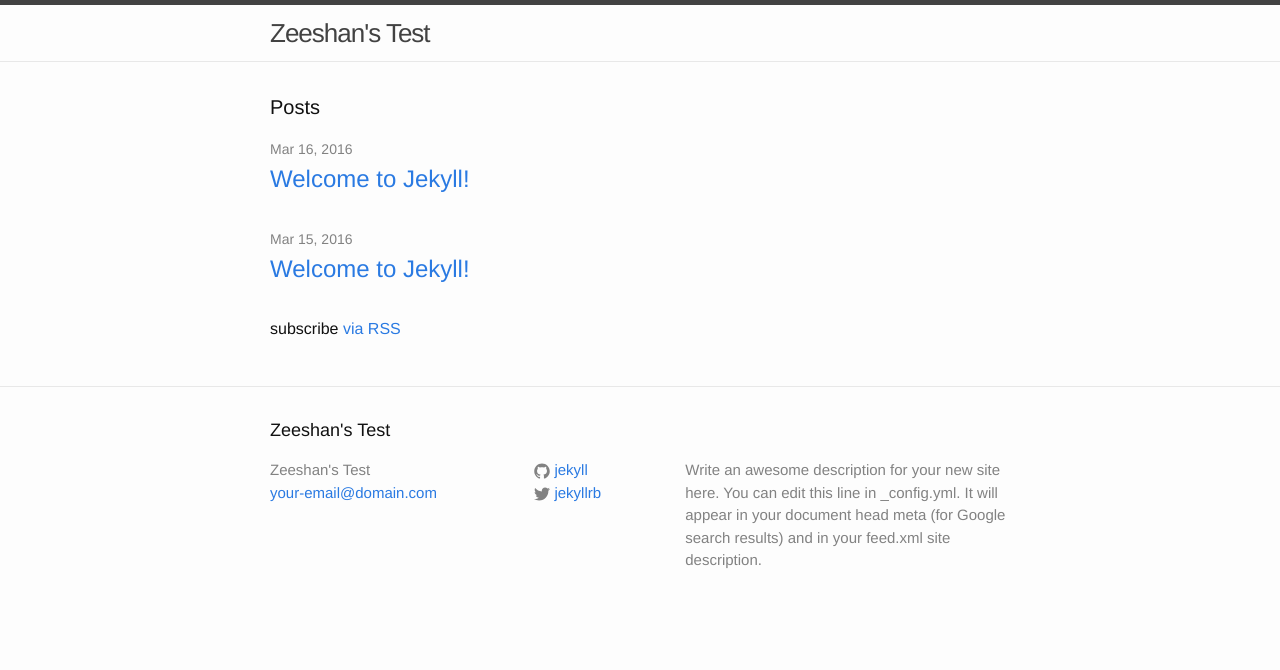
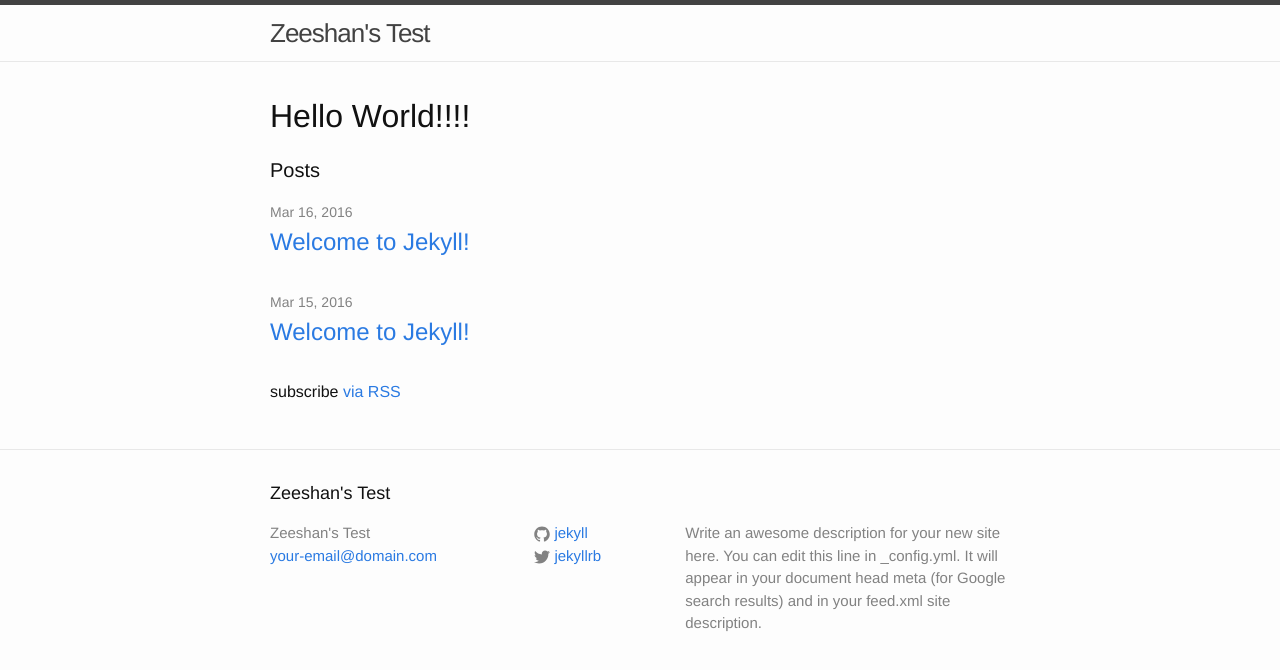
Before and after one commit to Labedlam/new_blog_tutorial, a Jekyll site: the page built from index.html, in a window 1280 px wide. Shown: the top 670 px of the page. Built offline with Jekyll 4.4.1, drawn with Linux system fonts in a browser that asks for light colours; a file with an impossible date is left out.

Commit message:
added heading to indexs

```diff
--- a/index.html
+++ b/index.html
@@ -1,7 +1,7 @@
 ---
 layout: default
 ---
-
+<h1>Hello World!!!!</h1>
 <div class="home">
 
   <h1 class="page-heading">Posts</h1>
```
